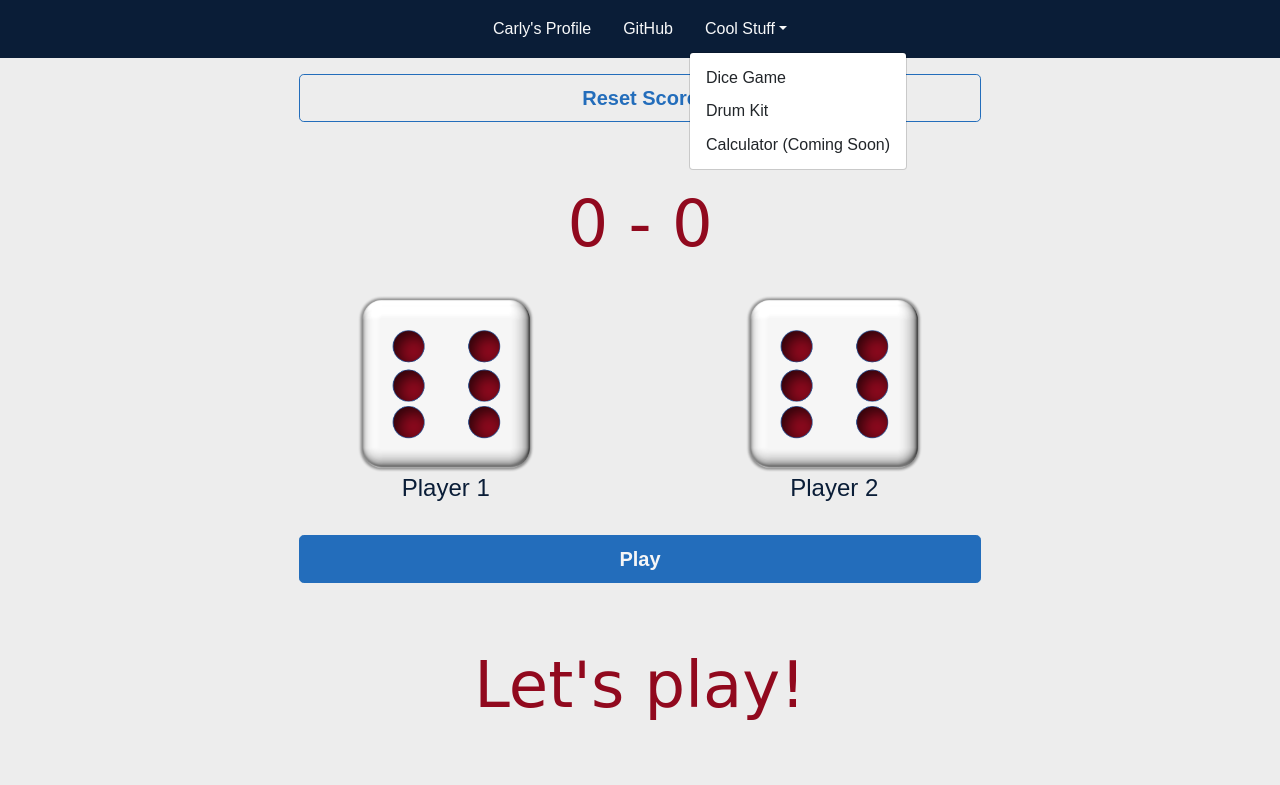
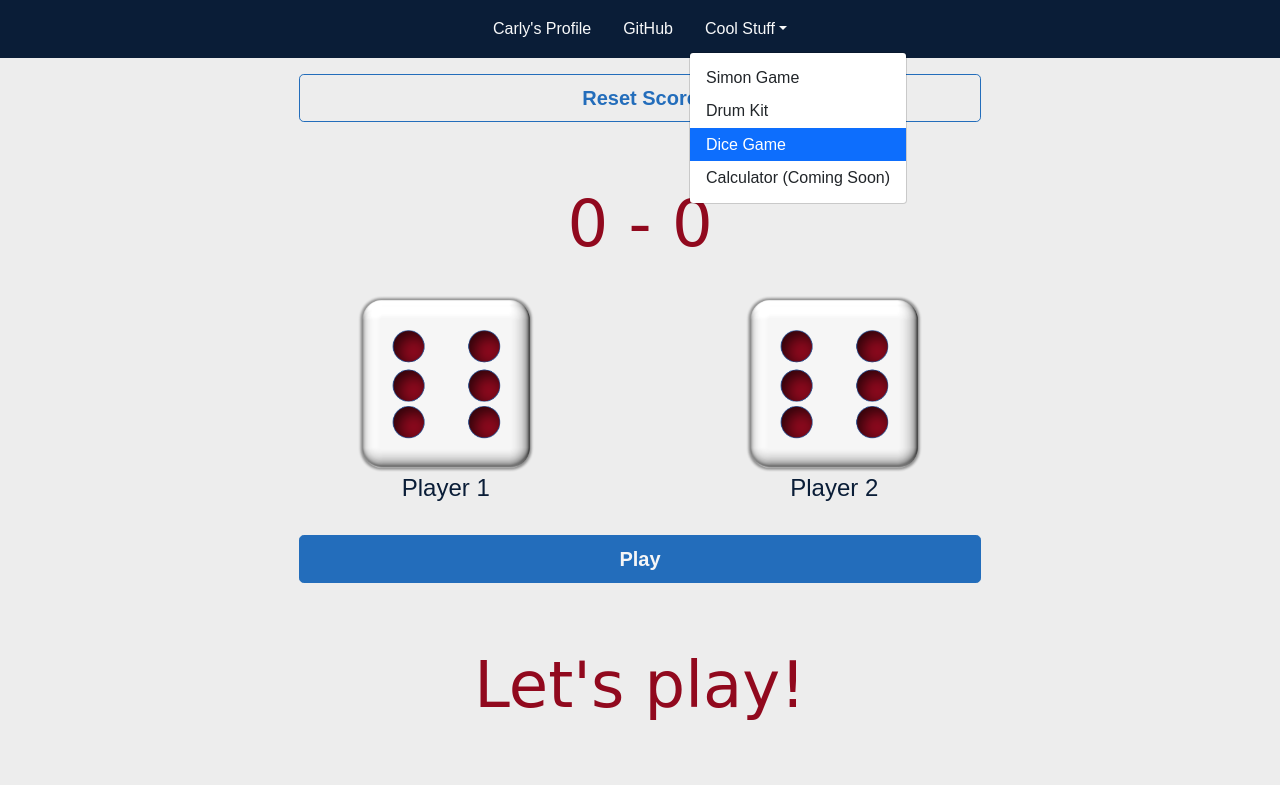
Before and after one commit to DaughterOfMaple/DaughterOfMaple.github.io, a plain HTML site: page dice.html in a window 1280 px wide. Both pictures are taken after a click on the button "Cool Stuff". Shown: the top 785 px of the page. Drawn offline with nearby package versions, Linux system fonts and the light colour scheme; a web font is replaced by a local one.

Commit message:
Add Simon game

```diff
--- a/dice.html
+++ b/dice.html
@@ -46,13 +46,14 @@
       </button>
       <div class="collapse navbar-collapse justify-content-md-center" id="navbarToggler">
         <ul class="nav d-flex">
-          <li class="nav-item"><a href="index.html" class="nav-link px-3 link-light active">Carly's Profile</a></li>
+          <li class="nav-item"><a href="index.html" class="nav-link px-3 link-light">Carly's Profile</a></li>
           <li class="nav-item"><a href="https://github.com/DaughterOfMaple" class="nav-link px-3 link-light">GitHub</a></li>
           <li class="nav-item dropdown">
             <a class="nav-link px-3 link-light dropdown-toggle" id="navbarDropdownMenuLink" role="button" data-bs-toggle="dropdown" aria-expanded="false">Cool Stuff</a>
             <ul class="dropdown-menu" aria-labelledby="navbarDropdownMenuLink">
-              <li><a class="dropdown-item" href="dice.html">Dice Game</a></li>
+              <li><a class="dropdown-item" href="simon.html">Simon Game</a></li>
               <li><a class="dropdown-item" href="drums.html">Drum Kit</a></li>
+              <li><a class="dropdown-item active" href="dice.html">Dice Game</a></li>
               <li><a class="dropdown-item" href="#">Calculator (Coming Soon)</a></li>
             </ul>
           </li>
@@ -63,7 +64,6 @@
   </nav>
 
   <!-- Dice Game -->
-
   <body>
     <div id="dice-container" class="container-fluid">
       <div class="d-grid gap-2 col-8 mx-auto">
```
